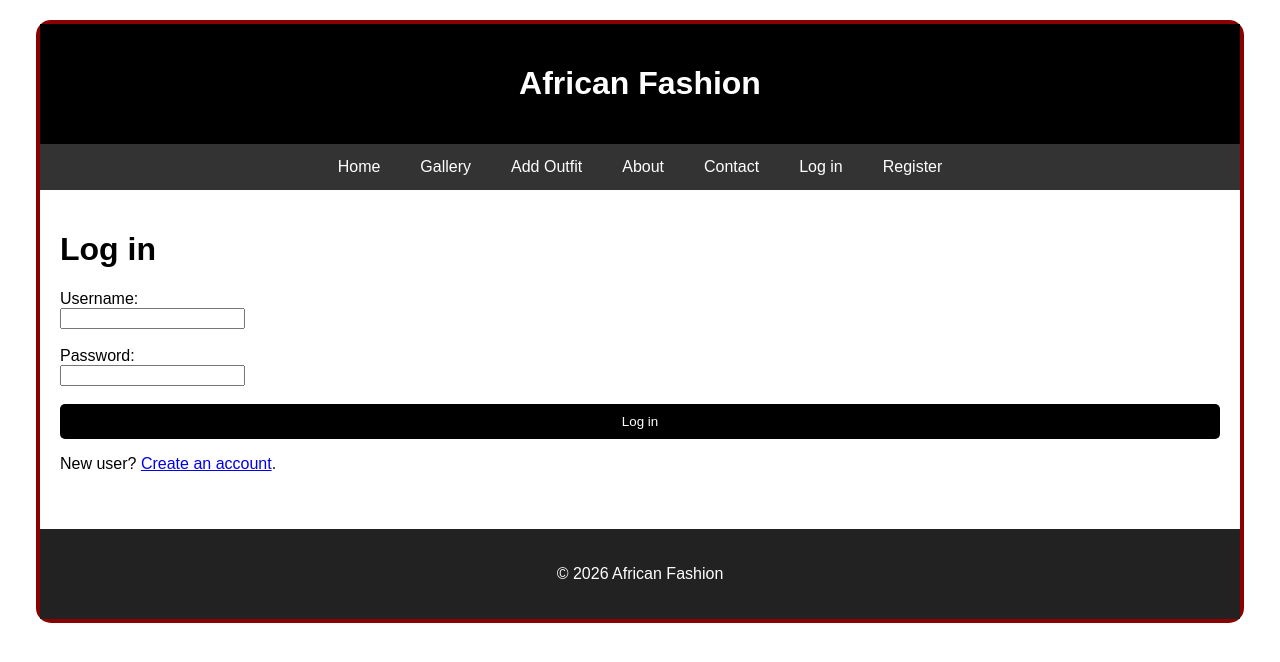
After one commit to HlengiweNcube/flask_db_project, a Flask app: page /login in a window 1280 px wide. The commit adds this page. Shown: the top 662 px of the page. Run offline with Flask 3, Linux system fonts and the light colour scheme.

Commit message:
Add authentication for inventory management

```diff
--- a/app.py
+++ b/app.py
@@ -1,9 +1,12 @@
-from flask import Flask, abort, jsonify, render_template, request, redirect
-from models import db, Outfit, Category
+from flask import Flask, abort, jsonify, render_template, request, redirect, url_for
+from flask_login import LoginManager, current_user, login_required, login_user, logout_user
+from werkzeug.security import check_password_hash, generate_password_hash
+from models import db, Outfit, Category, User
 from sqlalchemy import func, select
 import os
 
 app = Flask(__name__)
+app.config['SECRET_KEY'] = os.environ.get('SECRET_KEY', 'local-development-change-me')
 
 uri = os.environ.get("DATABASE_URL", "sqlite:///local_test.db")
 
@@ -14,6 +17,17 @@ app.config['SQLALCHEMY_DATABASE_URI'] = uri
 app.config['SQLALCHEMY_TRACK_MODIFICATIONS'] = False
 
 db.init_app(app)
+
+login_manager = LoginManager()
+login_manager.login_view = 'login'
+login_manager.login_message = 'Please log in to manage the inventory.'
+login_manager.init_app(app)
+
+
+@login_manager.user_loader
+def load_user(user_id):
+    """Load the logged-in user from the users table."""
+    return db.session.get(User, int(user_id))
 
 
 def get_or_create_category(name):
@@ -111,6 +125,55 @@ def home():
     return render_template("home.html")
 
 
+@app.route('/register', methods=['GET', 'POST'])
+def register():
+    """Create a user account with a securely hashed password."""
+    if current_user.is_authenticated:
+        return redirect(url_for('gallery'))
+
+    if request.method == 'POST':
+        username = request.form.get('username', '').strip()
+        password = request.form.get('password', '')
+        if not username or len(password) < 8:
+            return render_template('register.html', error='Username is required and password must be at least 8 characters.'), 400
+        if db.session.scalar(select(User).where(User.username == username)):
+            return render_template('register.html', error='That username is already registered.'), 400
+
+        user = User(username=username, password_hash=generate_password_hash(password))
+        db.session.add(user)
+        db.session.commit()
+        login_user(user)
+        return redirect(url_for('gallery'))
+
+    return render_template('register.html')
+
+
+@app.route('/login', methods=['GET', 'POST'])
+def login():
+    """Authenticate a user before allowing inventory management."""
+    if current_user.is_authenticated:
+        return redirect(url_for('gallery'))
+
+    if request.method == 'POST':
+        username = request.form.get('username', '').strip()
+        password = request.form.get('password', '')
+        user = db.session.scalar(select(User).where(User.username == username))
+        if not user or not check_password_hash(user.password_hash, password):
+            return render_template('login.html', error='Invalid username or password.'), 401
+        login_user(user)
+        return redirect(request.args.get('next') or url_for('gallery'))
+
+    return render_template('login.html')
+
+
+@app.post('/logout')
+@login_required
+def logout():
+    """End the current authenticated session."""
+    logout_user()
+    return redirect(url_for('home'))
+
+
 @app.route('/gallery')
 def gallery():
     """Render the gallery view with filters, sorting, and category counts."""
@@ -152,6 +215,7 @@ def gallery():
 
 
 @app.route('/add', methods=['GET', 'POST'])
+@login_required
 def add():
     """Add a new outfit and create or reuse the selected category."""
     if request.method == 'POST':
@@ -194,6 +258,7 @@ def add():
 
 
 @app.route('/edit/<int:id>', methods=['GET', 'POST'])
+@login_required
 def edit_outfit(id):
     """Edit an existing outfit and update its category if needed."""
     outfit = db.session.get(Outfit, id)
@@ -220,6 +285,7 @@ def edit_outfit(id):
 
 
 @app.route('/delete/<int:id>', methods=['POST'])
+@login_required
 def delete(id):
     outfit = db.session.get(Outfit, id)
     if not outfit:
@@ -230,6 +296,7 @@ def delete(id):
 
 
 @app.route('/dispatch/<int:id>', methods=['POST'])
+@login_required
 def dispatch(id):
     """Decrease an outfit stock level when it is dispatched."""
     outfit = db.session.get(Outfit, id)
@@ -296,6 +363,7 @@ def contact():
 
 
 @app.route('/api/add-outfit', methods=['POST'])
+@login_required
 def add_outfit_api():
     """Create an outfit record from a JSON API request."""
     data = request.get_json(silent=True) or {}
--- a/requirements.txt
+++ b/requirements.txt
@@ -3,6 +3,7 @@ click==8.3.1
 colorama==0.4.6
 Flask==3.1.3
 Flask-SQLAlchemy==3.1.1
+Flask-Login==0.6.3
 greenlet==3.3.2
 itsdangerous==2.2.0
 Jinja2==3.1.6
--- a/templates/base.html
+++ b/templates/base.html
@@ -24,6 +24,15 @@
     <a href="{{ url_for('add') }}">Add Outfit</a>
     <a href="{{ url_for('about') }}">About</a>
     <a href="{{ url_for('contact') }}">Contact</a>
+    {% if current_user.is_authenticated %}
+        <span>Signed in as {{ current_user.username }}</span>
+        <form method="POST" action="{{ url_for('logout') }}" class="logout-form">
+            <button type="submit">Log out</button>
+        </form>
+    {% else %}
+        <a href="{{ url_for('login') }}">Log in</a>
+        <a href="{{ url_for('register') }}">Register</a>
+    {% endif %}
 </nav>
 
 <main>
--- /dev/null
+++ b/templates/login.html
@@ -0,0 +1,16 @@
+{% extends "base.html" %}
+
+{% block content %}
+<h1>Log in</h1>
+{% if error %}<p class="form-error" role="alert">{{ error }}</p>{% endif %}
+<form method="POST" action="{{ url_for('login') }}">
+    <label for="username">Username:</label><br>
+    <input id="username" type="text" name="username" required autocomplete="username"><br><br>
+
+    <label for="password">Password:</label><br>
+    <input id="password" type="password" name="password" required autocomplete="current-password"><br><br>
+
+    <button type="submit" class="btn-black">Log in</button>
+</form>
+<p>New user? <a href="{{ url_for('register') }}">Create an account</a>.</p>
+{% endblock %}
```
Also changed, not shown: ASSIGNMENT_CHECKLIST.md (+2 -0 lines), deployment.md (+4 -0 lines), models.py (+10 -0 lines), templates/register.html (added, +16 -0 lines), test_app.py (+11 -2 lines), README.md.
